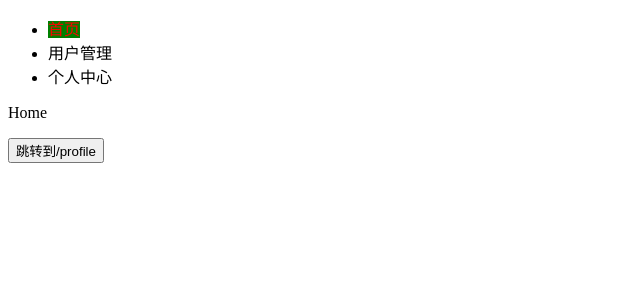
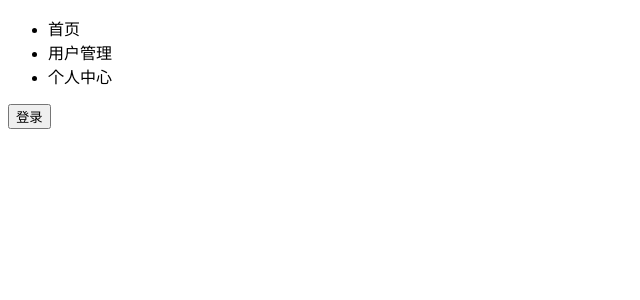
Before and after one commit to ghx9908/react-router, a React (Vite) app: page /login in a window 1280 px wide. Before the commit this address led to /. Shown: the top 300 px of the page, without its empty margins (0-640 px from the left). Built offline with nearby package versions, Linux system fonts and the light colour scheme.

Commit message:
feat: 受保护的路由

```diff
--- /dev/null
+++ b/src/components/Login/index.jsx
@@ -0,0 +1,16 @@
+import React from "react"
+import { useNavigate, useLocation } from "../../react-router-dom"
+function Login() {
+  let navigation = useNavigate()
+  let location = useLocation()
+  const login = () => {
+    localStorage.setItem("login", "true")
+    let to = "/"
+    if (location.state) {
+      to = location.state.from || "/"
+    }
+    navigation(to)
+  }
+  return <button onClick={login}>登录</button>
+}
+export default Login
--- /dev/null
+++ b/src/components/Protected/index.jsx
@@ -0,0 +1,11 @@
+import React from "react"
+import { Navigate } from "../../react-router-dom"
+function Protected(props) {
+  let { component: RouteComponent, path } = props
+  return localStorage.getItem("login") ? (
+    <RouteComponent />
+  ) : (
+    <Navigate to="/login" state={{ from: path }} />
+  )
+}
+export default Protected
--- a/src/main.jsx
+++ b/src/main.jsx
@@ -14,6 +14,9 @@ import Profile from "./components/Profile"
 import UserAdd from "./components/UserAdd"
 import UserList from "./components/UserList"
 import UserDetail from "./components/UserDetail"
+import Protected from "./components/Protected"
+import Login from "./components/Login"
+
 const activeStyle = { backgroundColor: "green" }
 const activeClassName = "active"
 const activeNavProps = {
@@ -46,7 +49,12 @@ ReactDOM.createRoot(document.getElementById("root")).render(
         <Route path="list" element={<UserList />} />
         <Route path="detail/:id" element={<UserDetail />} />
       </Route>
-      <Route path="/profile" element={<Profile />} />
+      <Route
+        path="/profile"
+        element={<Protected component={Profile} path="/profile" />}
+      />
+      <Route path="/login" element={<Login />} />
+
       <Route path="*" element={<Navigate to="/" />} />
     </Routes>
   </BrowserRouter>
```
